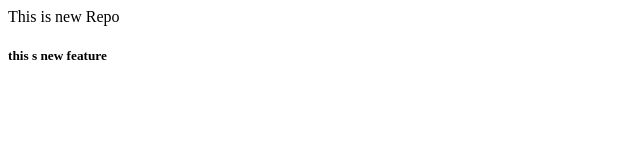
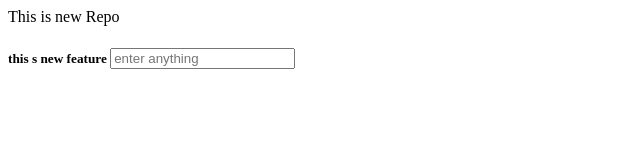
Before and after one commit to Reddy-Hanumanth/Local-repo, a plain HTML site: page index.html in a window 1280 px wide. Shown: the whole page, without its empty margins (0-640 px from the left). Drawn offline with Linux system fonts and the light colour scheme.

Commit message:
add input

```diff
--- a/index.html
+++ b/index.html
@@ -1,2 +1,2 @@
 <p>This is new Repo</p>
-<h5>this s new feature</h5>
+<h5>this s new feature <input type="text" placeholder="enter anything"></h5>
```
